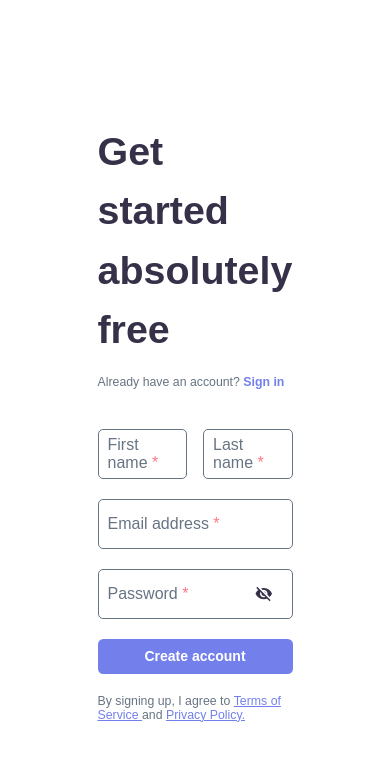
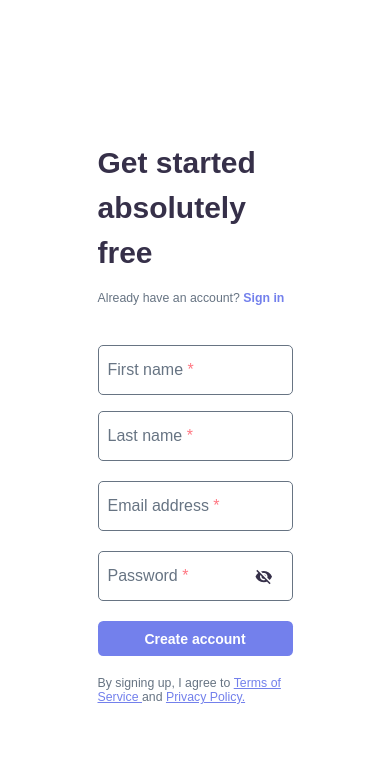
Before and after one commit to dxdns/react-components, a React (Vite) app: page /auth/sign-up in a window 390 px wide. Shown: the top 760 px of the page. Built offline with nearby package versions, Linux system fonts and the light colour scheme.

Commit message:
auth pages responsive form elements

```diff
--- a/src/pages/sign-in/style.css
+++ b/src/pages/sign-in/style.css
@@ -16,3 +16,9 @@
     text-decoration: underline;
     align-self: flex-end;
 }
+
+@media screen and (max-width: 425px) {
+    .sign-in .header h1 {
+        font-size: 30px;
+    }
+}
--- a/src/pages/sign-up/style.css
+++ b/src/pages/sign-up/style.css
@@ -24,3 +24,13 @@
 .sign-up .content:last-child a {
     text-decoration: underline;
 }
+
+@media screen and (max-width: 425px) {
+    .sign-up .header h1 {
+        font-size: 30px;
+    }
+
+    .sign-up .content .input-group {
+        flex-direction: column;
+    }
+}
```
